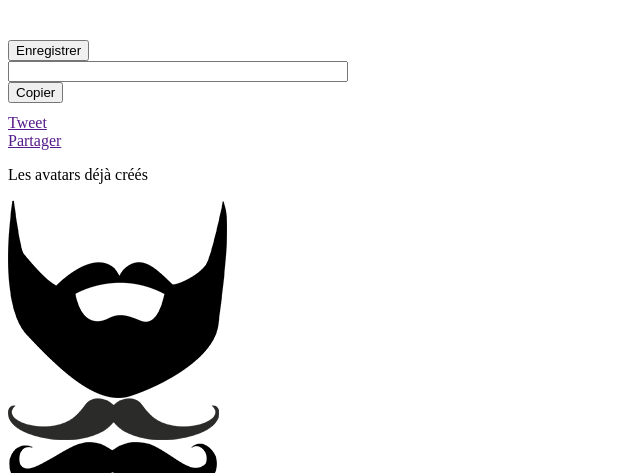
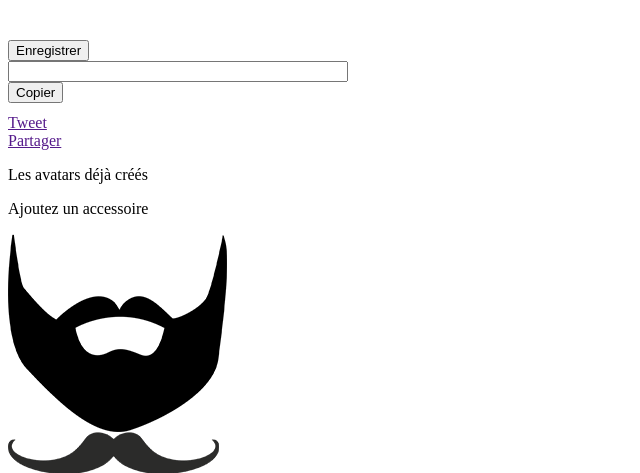
Before and after one commit to Bwaaahhh/avatar_creator, a PHP site: template view/index.php in a window 1280 px wide. Shown: the part 542-1015 px from the top of the page, without its empty margins (0-640 px from the left). Run offline with PHP 8.4, Linux system fonts and the light colour scheme; the template is opened without the code that fills it, so the values that code supplies are empty; a stand-in replaces the project's code that opens the database connection; some libraries are stand-ins or nearby versions.

Commit message:
ajout 2 titre accessoire

```diff
--- a/view/css/style.css
+++ b/view/css/style.css
@@ -104,8 +104,7 @@ body input{
   width: 25%;
 }
 
-.moustache
-{
+.moustache{
   background-color: #7964FF;
   width: 100%;
   height: 250px;
--- a/view/index.php
+++ b/view/index.php
@@ -185,7 +185,7 @@
    <?php } ?>
   </div>
   <div class="moustache">
-
+    <p>Ajoutez un accessoire</p>
     <div class="ui-widget-content" id="draggable1">
       <img src="view/images/Bonus_img/moustache/barbe.png" alt="bonus">
     </div>
```
